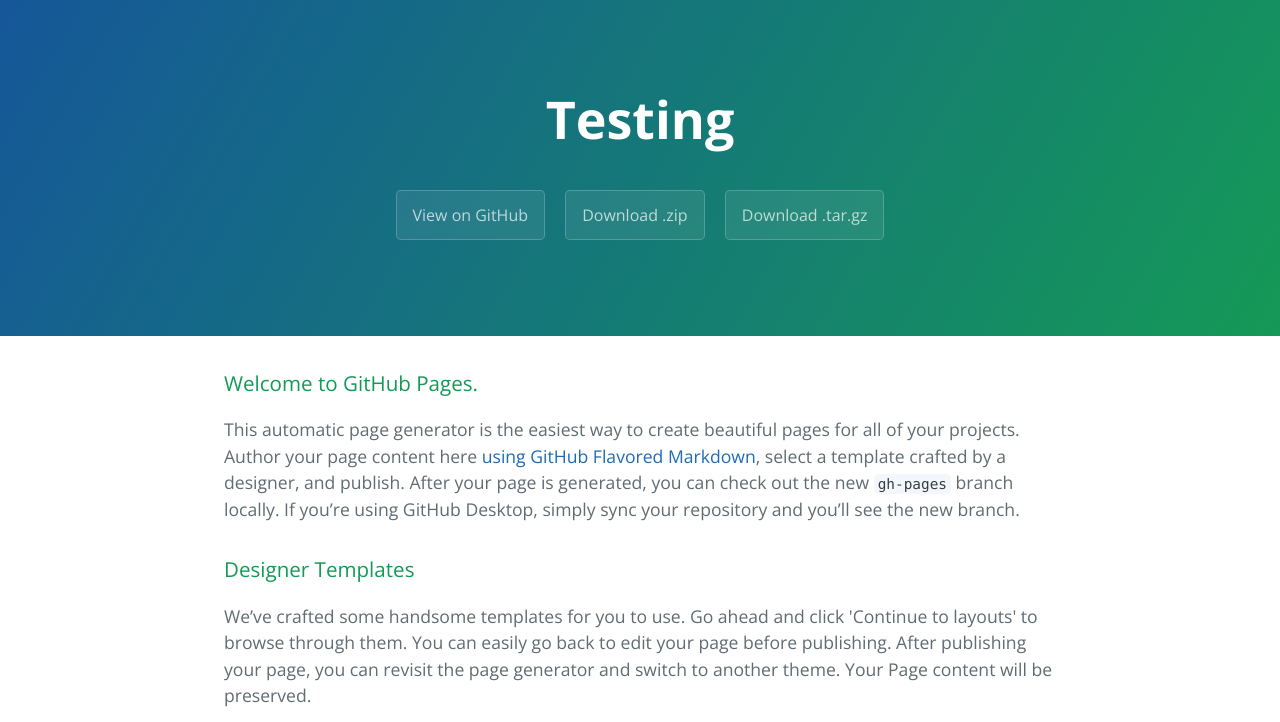
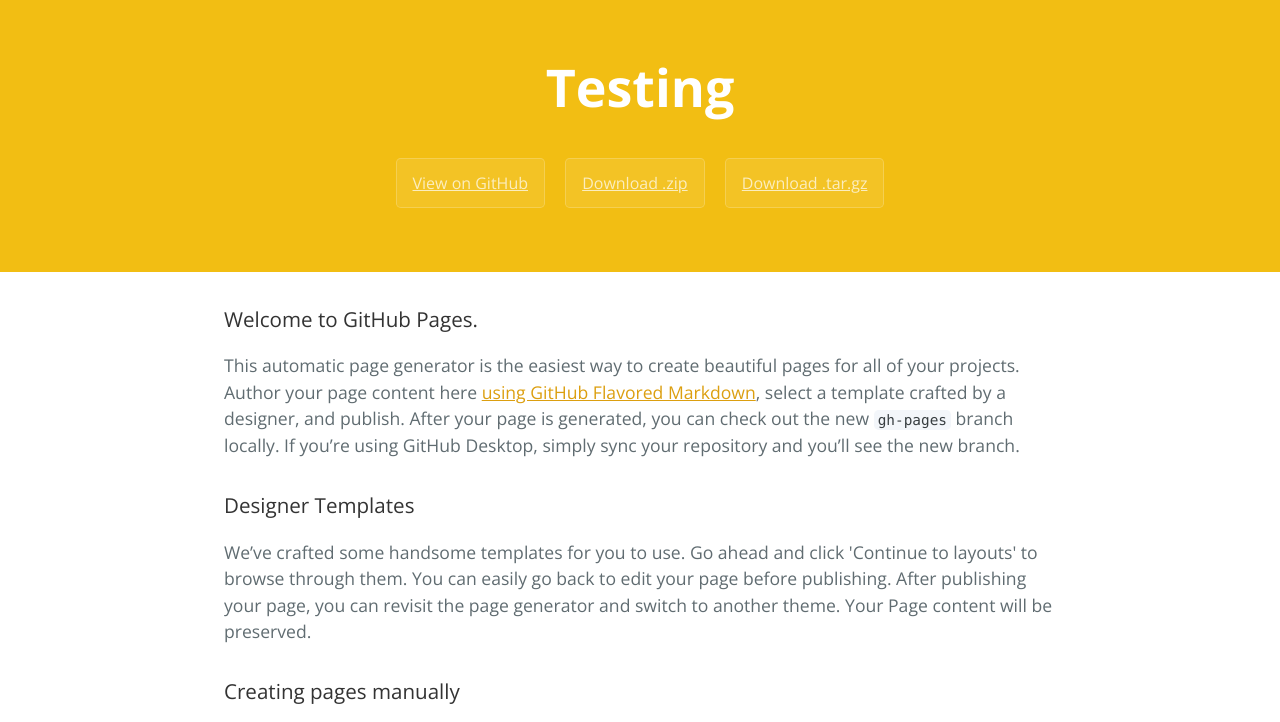
Before and after one commit to Agoreddah/demoselenium2, a plain HTML site: page index.html in a window 1280 px wide. Shown: the top 722 px of the page. Drawn offline with nearby package versions, Linux system fonts and the light colour scheme.

Commit message:
git hub pages changes

```diff
--- a/stylesheets/stylesheet.css
+++ b/stylesheets/stylesheet.css
@@ -11,9 +11,12 @@
 
 a {
   color: #1e6bb8;
-  text-decoration: none; }
+  text-decoration: none;
+  color:rgb(220, 159, 16);
+  text-decoration:underline; }
   a:hover {
-    text-decoration: underline; }
+    text-decoration: underline;
+    color:black; }
 
 .btn {
   display: inline-block;
@@ -57,19 +60,20 @@
   color: #fff;
   text-align: center;
   background-color: #159957;
-  background-image: linear-gradient(120deg, #155799, #159957); }
+  background-image: linear-gradient(120deg, #155799, #159957);
+  background:rgb(242,190,19); }
 
 @media screen and (min-width: 64em) {
   .page-header {
-    padding: 5rem 6rem; } }
+    padding: 3rem 6rem; } }
 
 @media screen and (min-width: 42em) and (max-width: 64em) {
   .page-header {
-    padding: 3rem 4rem; } }
+    padding: 5rem 4rem; } }
 
 @media screen and (max-width: 42em) {
   .page-header {
-    padding: 2rem 1rem; } }
+    padding: 3rem 1rem; } }
 
 .project-name {
   margin-top: 0;
@@ -112,7 +116,8 @@
   margin-top: 2rem;
   margin-bottom: 1rem;
   font-weight: normal;
-  color: #159957; }
+  color: #159957;
+  color:#333; }
 .main-content p {
   margin-bottom: 1em; }
 .main-content code {
```
